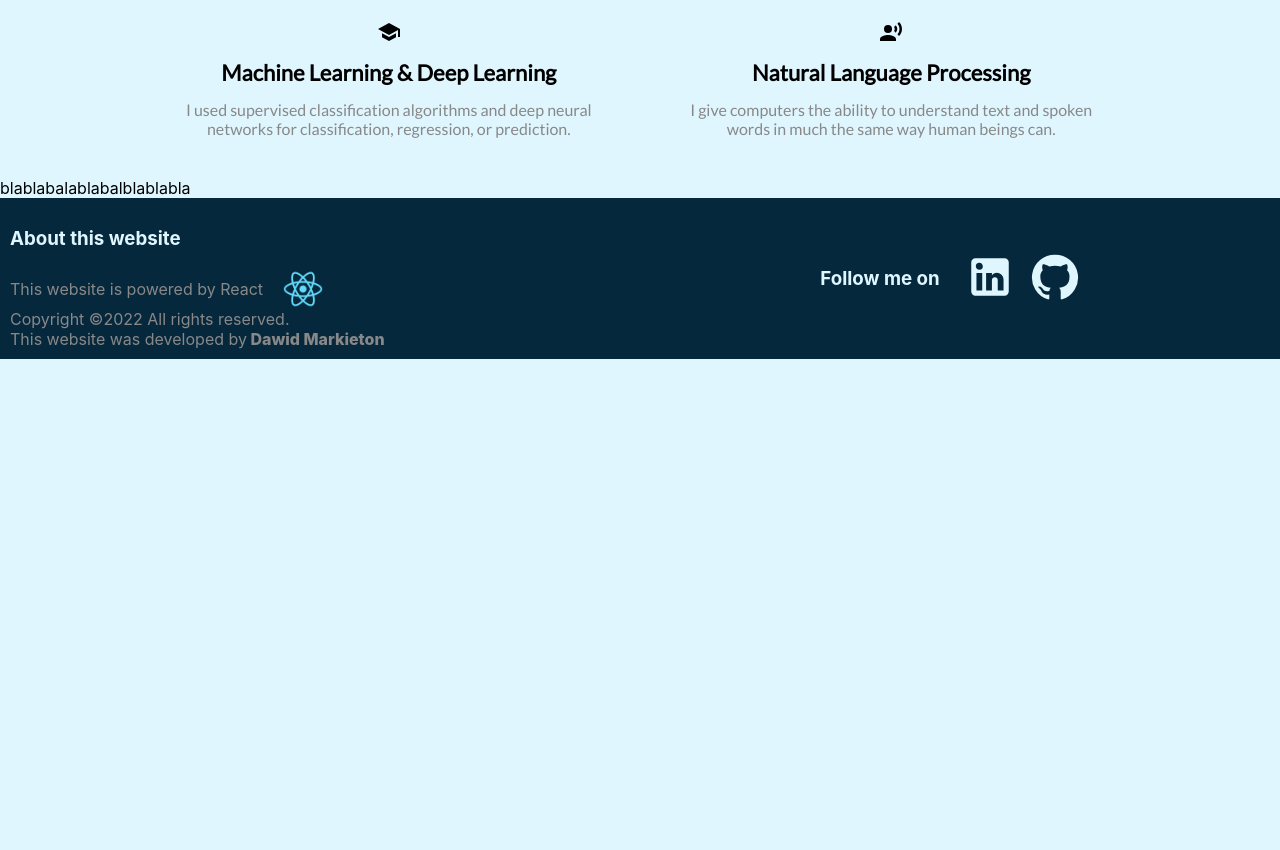
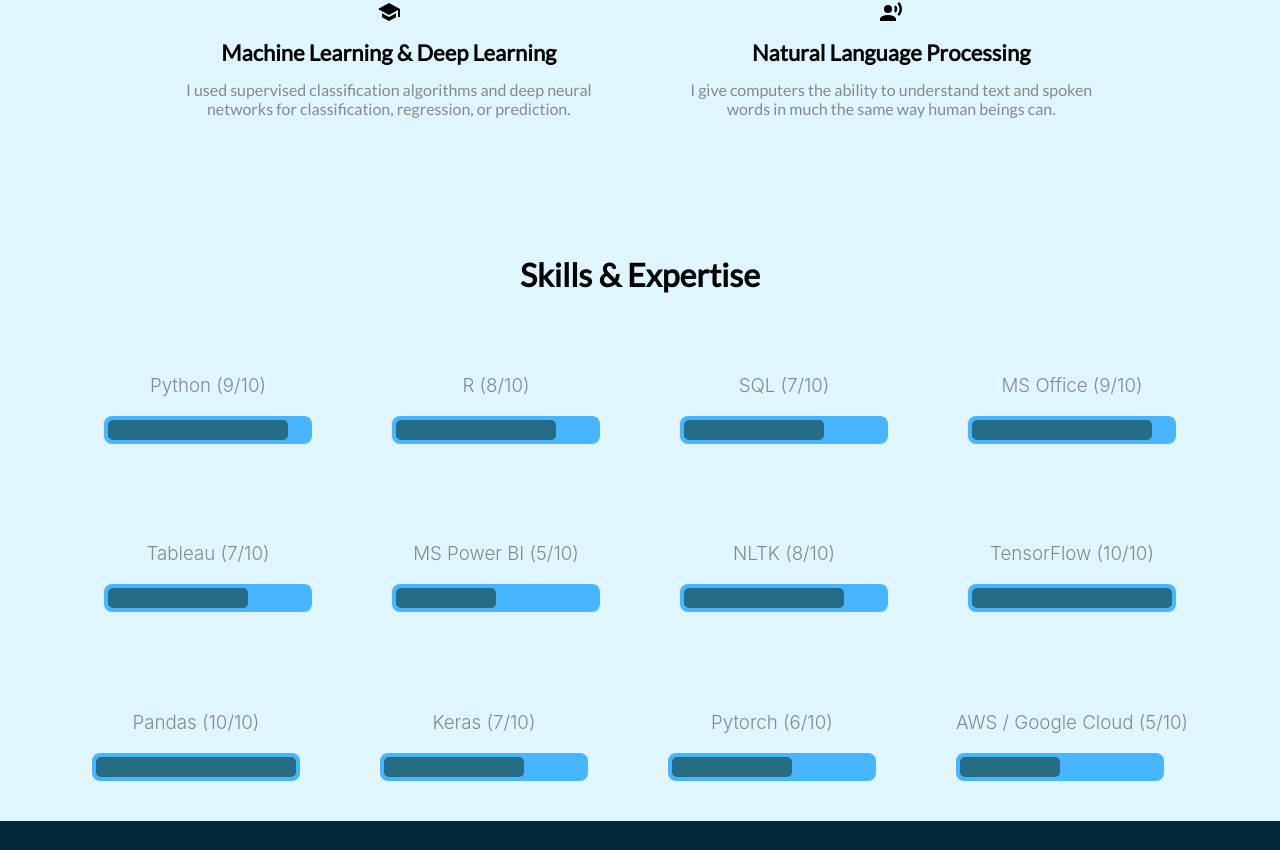
Before and after one commit to greenMakaroni/batuhan-resume, a React (Create React App) app: page / in a window 1280 px wide. Shown: the part 1944-2794 px from the top of the page. Before the commit the page ends 2303 px from the top, so only its background shows below. Built offline with nearby package versions, Linux system fonts and the light colour scheme.

Commit message:
Create skill & skillbar components complete, home page skeleton complete

```diff
--- a/src/components/details/PersonalDetails.jsx
+++ b/src/components/details/PersonalDetails.jsx
@@ -7,7 +7,7 @@
   return (
     <div className="personal-details-section">
       <h1 className="personal-details-header">
-          PERSONAL DETAILS
+          Personal details
       </h1>
       <p className="details-paragraph">
         I take great pleasure in watching and playing team sports. I can attribute my competitiveness to this.
--- a/src/components/details/personalDetails.scss
+++ b/src/components/details/personalDetails.scss
@@ -12,7 +12,8 @@
         padding: 0;
         margin-left: 20px;
         margin-bottom: 10px;
-        font-size: 2.5rem;
+        font-family: 'Lato', sans-serif;
+        align-self: center;
     }
 }
 
--- a/src/components/footer/Footer.jsx
+++ b/src/components/footer/Footer.jsx
@@ -1,6 +1,6 @@
 import LinkedInIcon from '@mui/icons-material/LinkedIn';
 import GitHubIcon from '@mui/icons-material/GitHub';
-import reactLogo from "./logo192.png"
+import reactLogo from "../../assets/logo192.png"
 import useWindowDimensions from '../../useWindowDimensions';
 import "./footer.scss"
 
--- a/src/components/interests/interests.scss
+++ b/src/components/interests/interests.scss
@@ -33,5 +33,6 @@
     padding: 0;
     margin-left: 20px;
     margin-bottom: 10px;
-    font-size: 2.5rem;
+    font-family: 'Lato', sans-serif;
+    align-self: center;
 }
--- /dev/null
+++ b/src/components/skills/SkillBar.jsx
@@ -0,0 +1,10 @@
+import "./skillBar.scss"
+
+export default function SkillBar( {skill} ) {
+  return (
+    <div className="skill-base">
+        <div className="skill-lvl" style={{width: `${20 * skill}px`}}>
+        </div>
+    </div>
+  )
+}
--- a/src/components/skills/Skills.jsx
+++ b/src/components/skills/Skills.jsx
@@ -1,10 +1,86 @@
-import { useNavigate } from "react-router-dom"
+import SkillBar from "./SkillBar"
 import "./skills.scss"
 
 export default function Skills() {
   return (
     <div className="skills-section">
-        blablabalablabalblablabla
+        <h1 className="skills-header">
+            Skills & Expertise
+        </h1>
+        <div className="skills-block">
+            <div className="single-skill">
+                <h3 className="skill-title">
+                    Python (9/10)
+                </h3>
+                <SkillBar skill={9} />
+            </div>
+            <div className="single-skill">
+                <h3 className="skill-title">
+                    R (8/10)
+                </h3>
+                <SkillBar skill={8} />
+            </div>
+            <div className="single-skill">
+                <h3 className="skill-title">
+                    SQL (7/10)
+                </h3>
+                <SkillBar skill={7} />
+            </div>
+            <div className="single-skill">
+                <h3 className="skill-title">
+                    MS Office (9/10)
+                </h3>
+                <SkillBar skill={9} />
+            </div>
+            <div className="single-skill">
+                <h3 className="skill-title">
+                    Tableau (7/10)
+                </h3>
+                <SkillBar skill={7} />
+            </div>
+            <div className="single-skill">
+                <h3 className="skill-title">
+                    MS Power BI (5/10)
+                </h3>
+                <SkillBar skill={5} />
+            </div>
+            <div className="single-skill">
+                <h3 className="skill-title">
+                    NLTK (8/10)
+                </h3>
+                <SkillBar skill={8} />
+            </div>
+            <div className="single-skill">
+                <h3 className="skill-title">
+                    TensorFlow (10/10)
+                </h3>
+                <SkillBar skill={10} />
+            </div>
+            <div className="single-skill">
+                <h3 className="skill-title">
+                    Pandas (10/10)
+                </h3>
+                <SkillBar skill={10} />
+            </div>
+            <div className="single-skill">
+                <h3 className="skill-title">
+                    Keras (7/10)
+                </h3>
+                <SkillBar skill={7} />
+            </div>
+            <div className="single-skill">
+                <h3 className="skill-title">
+                    Pytorch (6/10)
+                </h3>
+                <SkillBar skill={6} />
+            </div>
+            <div className="single-skill">
+                <h3 className="skill-title">
+                    AWS / Google Cloud (5/10)
+                </h3>
+                <SkillBar skill={5} />
+            </div>
+        </div>
     </div>
   )
 }
--- /dev/null
+++ b/src/components/skills/skillBar.scss
@@ -0,0 +1,13 @@
+.skill-base {
+    padding: 4px;
+    width: 200px;
+    height: 20px;
+    background-color: #47B5FF;
+    border-radius: 8px;
+
+    .skill-lvl {
+        background-color: #256D85;
+        height: 100%;
+        border-radius: 5px;
+    }
+}
--- a/src/components/skills/skills.scss
+++ b/src/components/skills/skills.scss
@@ -1,3 +1,30 @@
 .skills-section {
     width: 100%;
+    margin: 75px 0 0 0;
+    display: flex;
+    flex-direction: column;
+    align-items: center;
+    justify-content: center;
+
+    .skills-header {
+        font-family: 'Lato', sans-serif;
+        align-self: center;
+    }
+
+    .skills-block {
+        display: flex;
+        flex-direction: row;
+        flex-wrap: wrap;
+        align-items: center;
+        justify-content: center;
+        .single-skill {
+            padding: 20px;
+            margin: 20px;
+            .skill-title {
+                color: #888888;
+                text-align: center;
+                font-weight: 300;
+            }
+        }
+    }
 }
```
Also changed, not shown: src/assets/logo192.png (renamed from src/components/footer/logo192.png), 1 other file (tests, documents, lock files or other folders).
